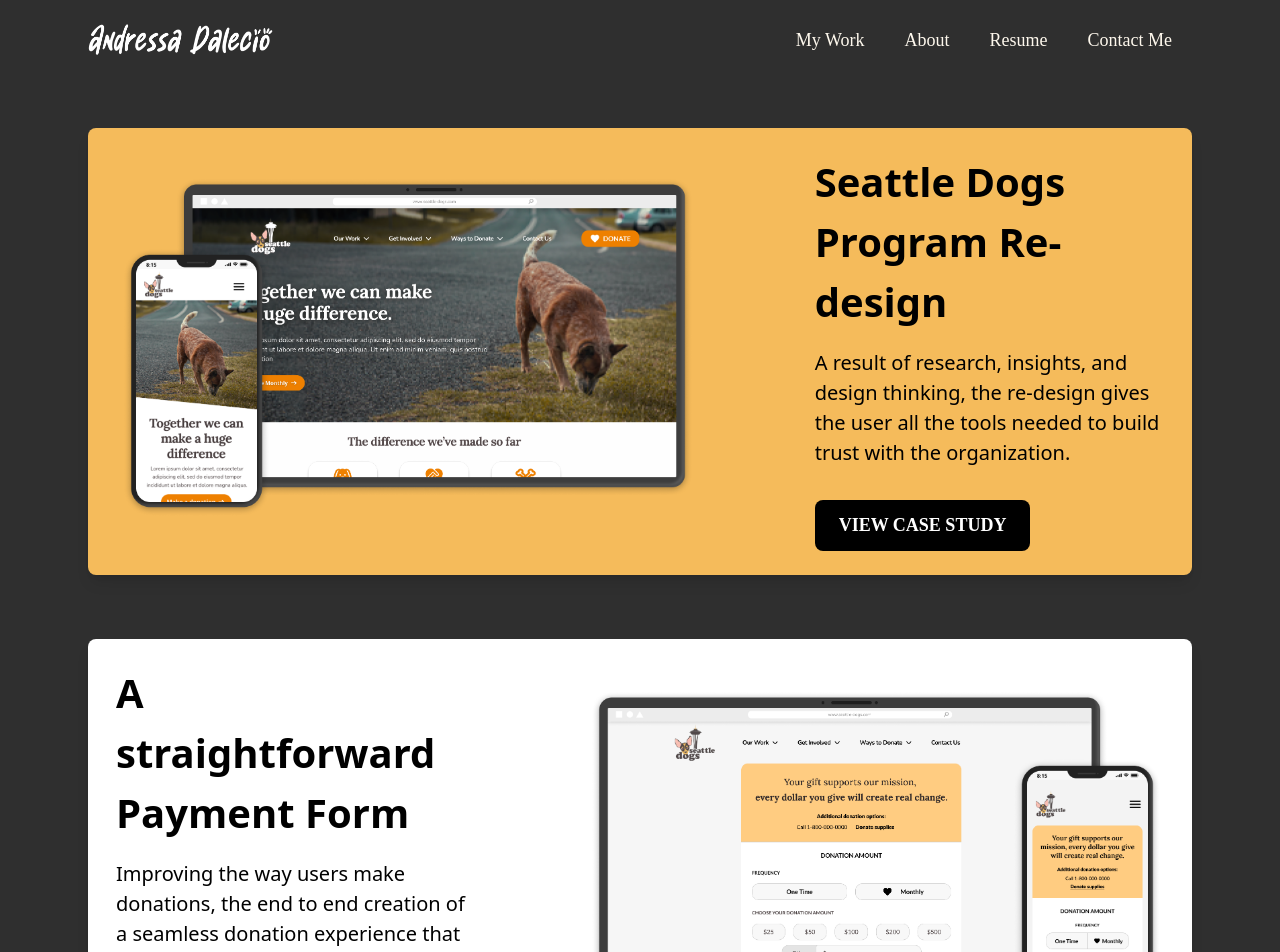
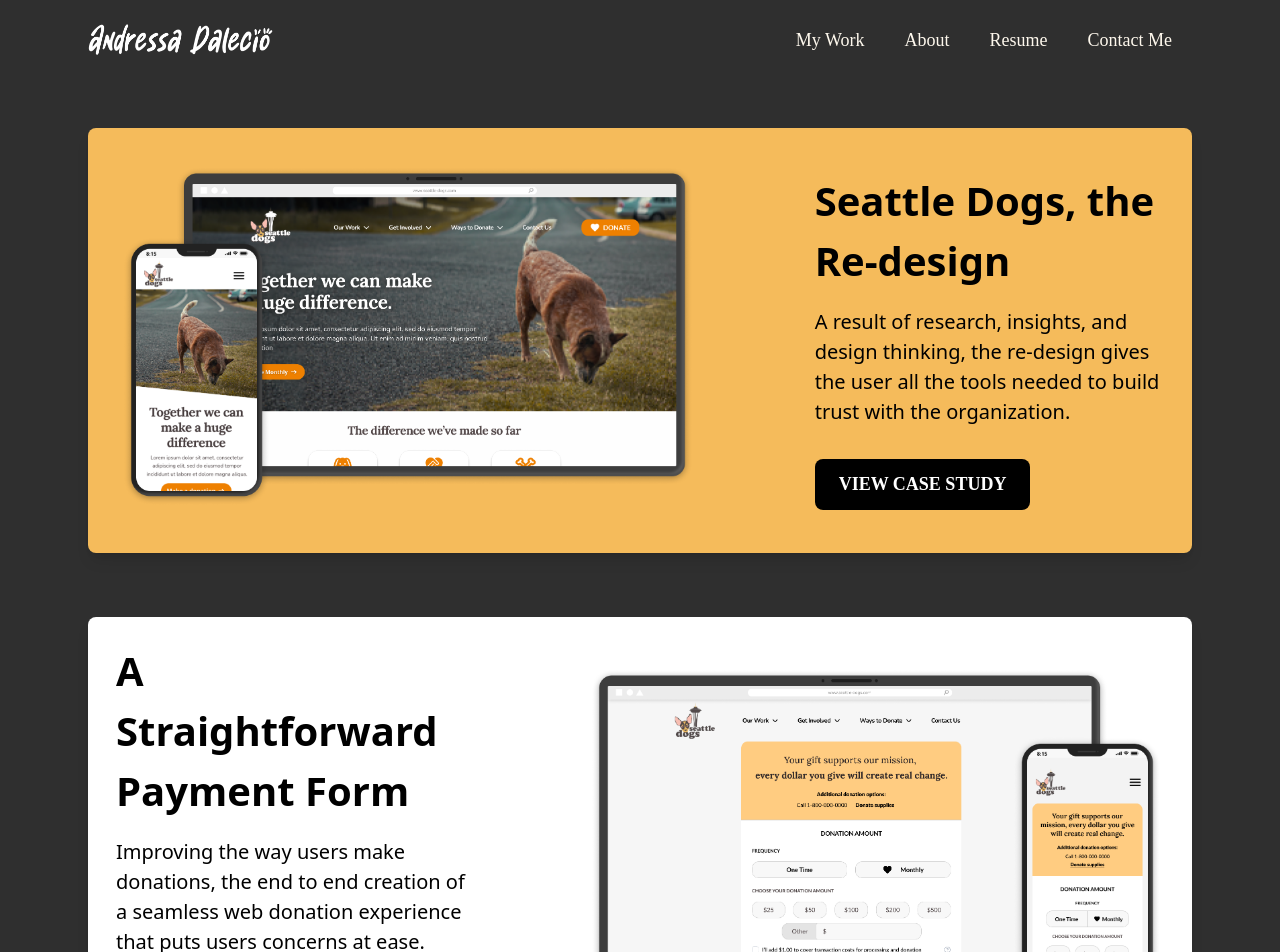
Before and after one commit to gustxyz/andressa-portfolio, a Next.js app: page /my-work in a window 1280 px wide. Shown: the top 952 px of the page. Built offline with nearby package versions, Linux system fonts and the light colour scheme.

Commit message:
change_my_work_page

```diff
--- a/app/my-work/page.tsx
+++ b/app/my-work/page.tsx
@@ -26,7 +26,7 @@ export default function Home() {
       <Container>
         <Card
           imagePath="/images/v2_mockup_seattle_dogs.png"
-          contentTitle="Seattle Dogs Program Re-design"
+          contentTitle="Seattle Dogs, the Re-design"
           contentParagraph="A result of research, insights, and design thinking, the re-design gives the user all the tools needed to build trust with the organization."
           contentAnchor="my-work/seattle-dogs"
           color="yellow"
@@ -37,8 +37,8 @@ export default function Home() {
       <Container>
         <Card
           imagePath="/images/payment_mockup.png"
-          contentTitle="A straightforward Payment Form"
-          contentParagraph="Improving the way users make donations, the end to end creation of a seamless donation experience that puts users concerns at ease"
+          contentTitle="A Straightforward Payment Form"
+          contentParagraph="Improving the way users make donations, the end to end creation of a seamless web donation experience that puts users concerns at ease."
           contentAnchor="my-work/seattle-dogs"
           color="white"
           direction="right"
--- a/app/my-work/seattle-dogs/page.tsx
+++ b/app/my-work/seattle-dogs/page.tsx
@@ -273,7 +273,7 @@ const FinalThoughts2Description = (
     I’m looking forward to work on now is the donation page, which is the next
     step process for a complete non-profit website. Donation is important and
     having a functional donation payment form is beyond necessary for the
-    website.
+    website You can find the case study for the payment form here.
   </>
 );
 
```
